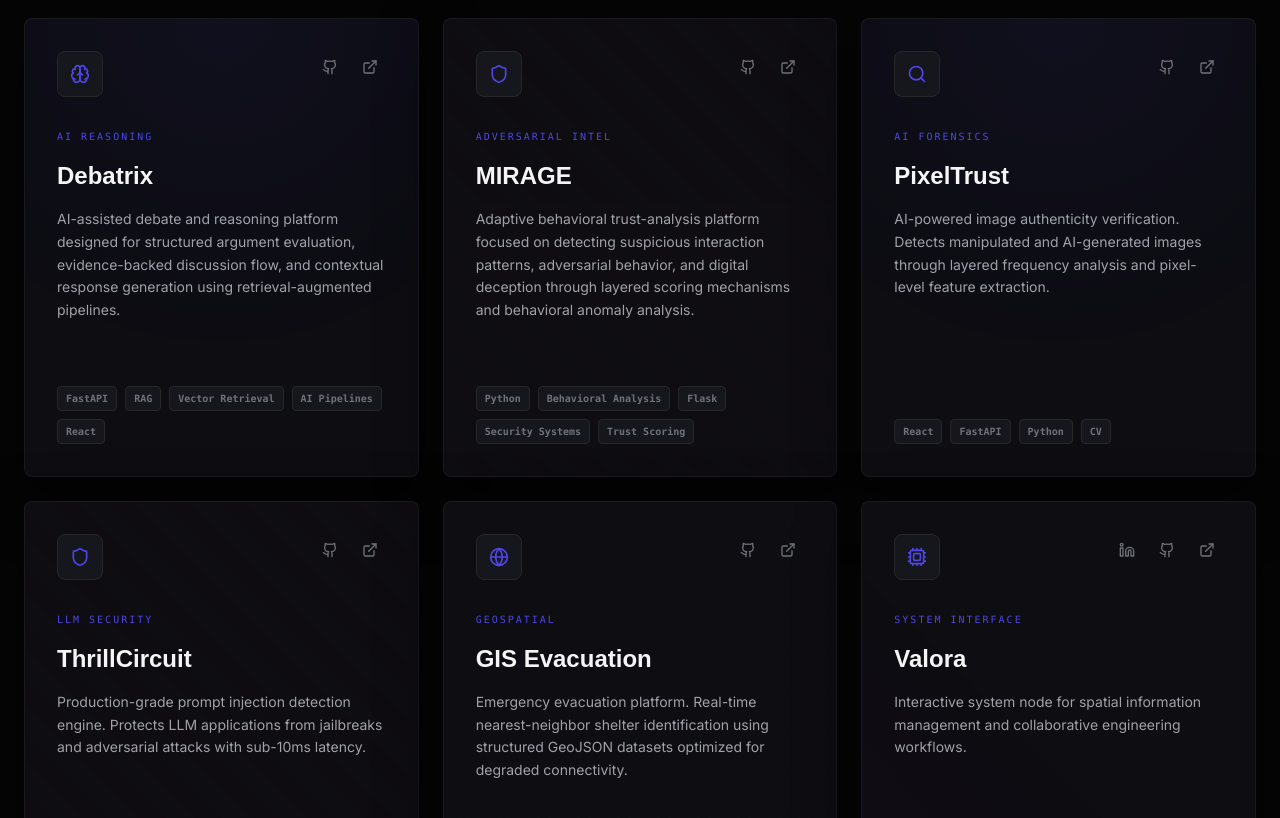
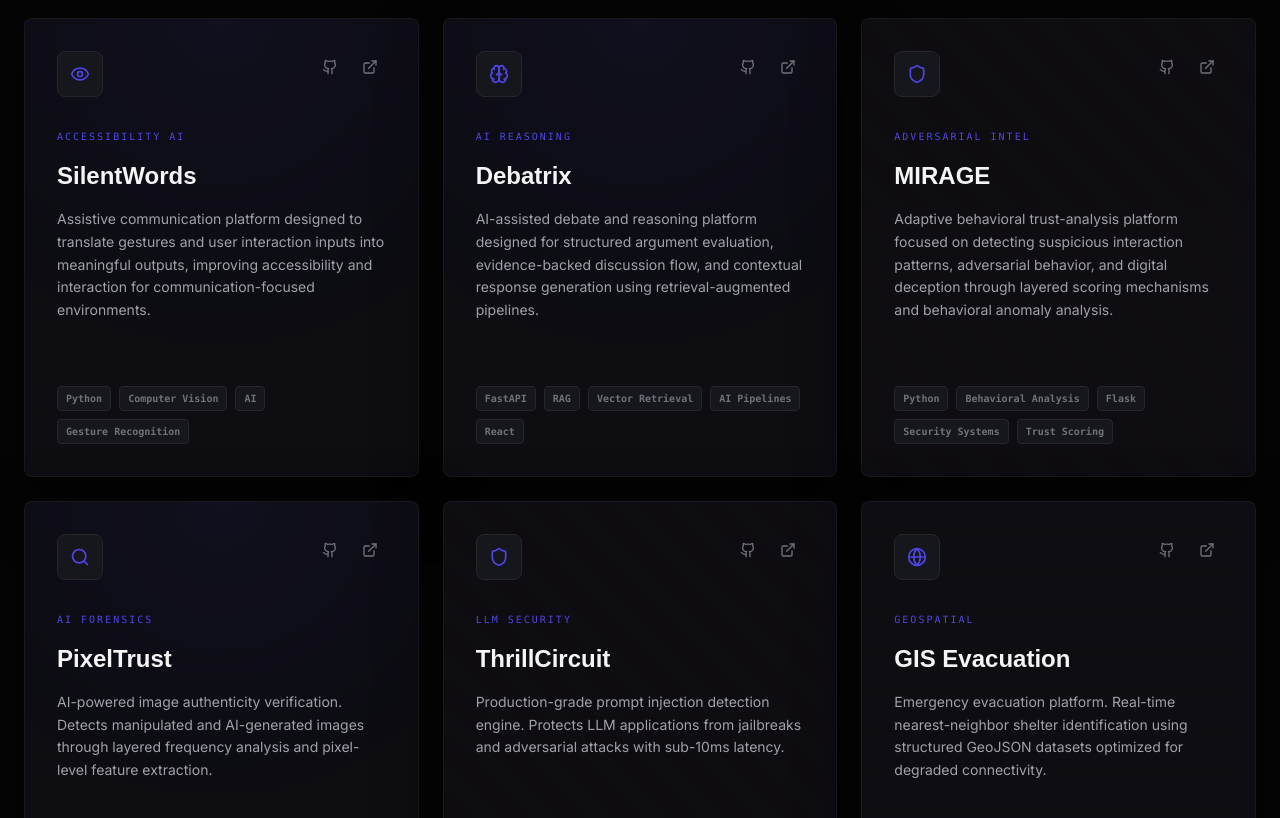
Before and after one commit to Joshuamathewj2/Portfolioui, a React (Vite) app: page / in a window 1280 px wide. Shown: the part 3120-3938 px from the top of the page. Built offline with nearby package versions, Linux system fonts and the light colour scheme; a web font is replaced by a local one.

Commit message:
feat: add SilentWords project to portfolio

```diff
--- a/src/app/components/Systems.tsx
+++ b/src/app/components/Systems.tsx
@@ -1,7 +1,24 @@
 import { motion } from 'motion/react';
-import { ExternalLink, Github, Database, Shield, Globe, Activity, Cpu, Search, Brain, Linkedin } from 'lucide-react';
+import { ExternalLink, Github, Database, Shield, Globe, Activity, Cpu, Search, Brain, Linkedin, Eye } from 'lucide-react';
 
 const projects = [
+  {
+    id: 'silentwords',
+    title: 'SilentWords',
+    description: 'Assistive communication platform designed to translate gestures and user interaction inputs into meaningful outputs, improving accessibility and interaction for communication-focused environments.',
+    tags: ['Python', 'Computer Vision', 'AI', 'Gesture Recognition'],
+    category: 'ACCESSIBILITY AI',
+    visual: 'thermal',
+    icon: Eye,
+    link: 'https://github.com/Joshuamathewj2',
+    github: 'https://github.com/Joshuamathewj2',
+    details: [
+      'Built gesture interpretation workflows using computer vision pipelines',
+      'Designed realtime input-processing architecture for accessibility-focused interaction systems',
+      'Developed AI-assisted translation logic for converting gestures into understandable outputs',
+      'Focused on inclusive interaction design and low-latency response processing'
+    ]
+  },
   {
     id: 'debatrix',
     title: 'Debatrix',
```
